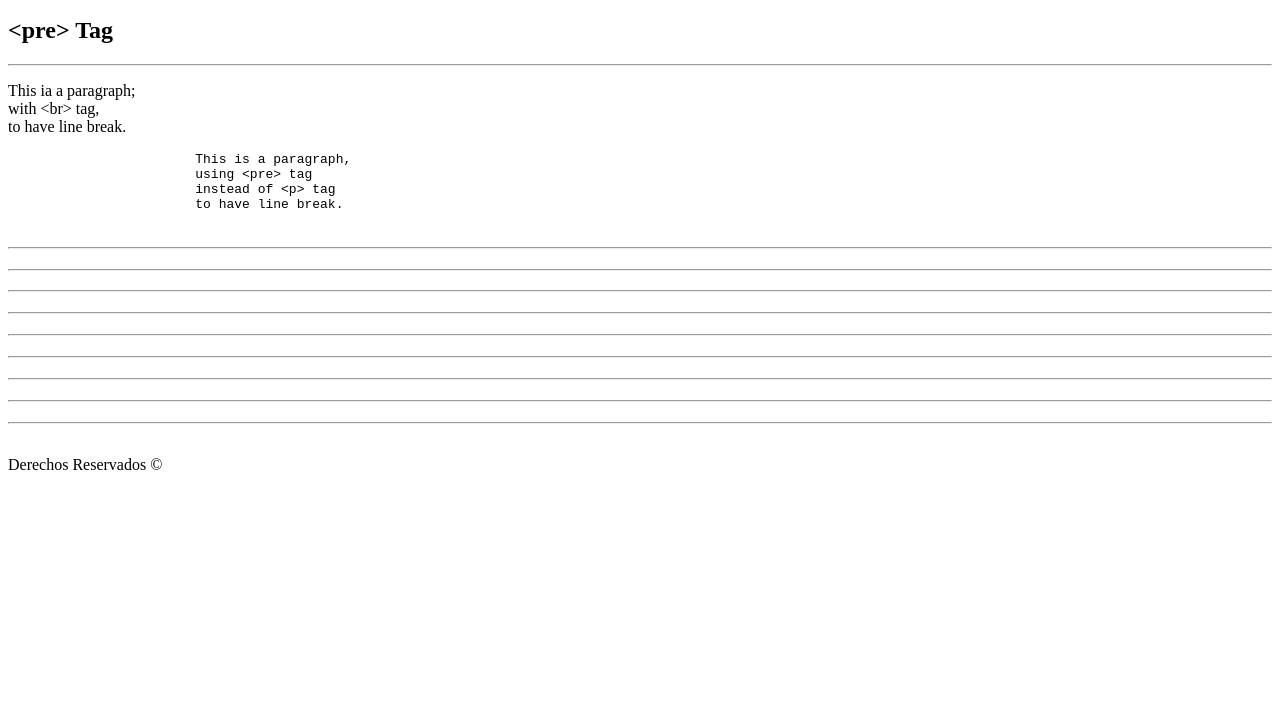
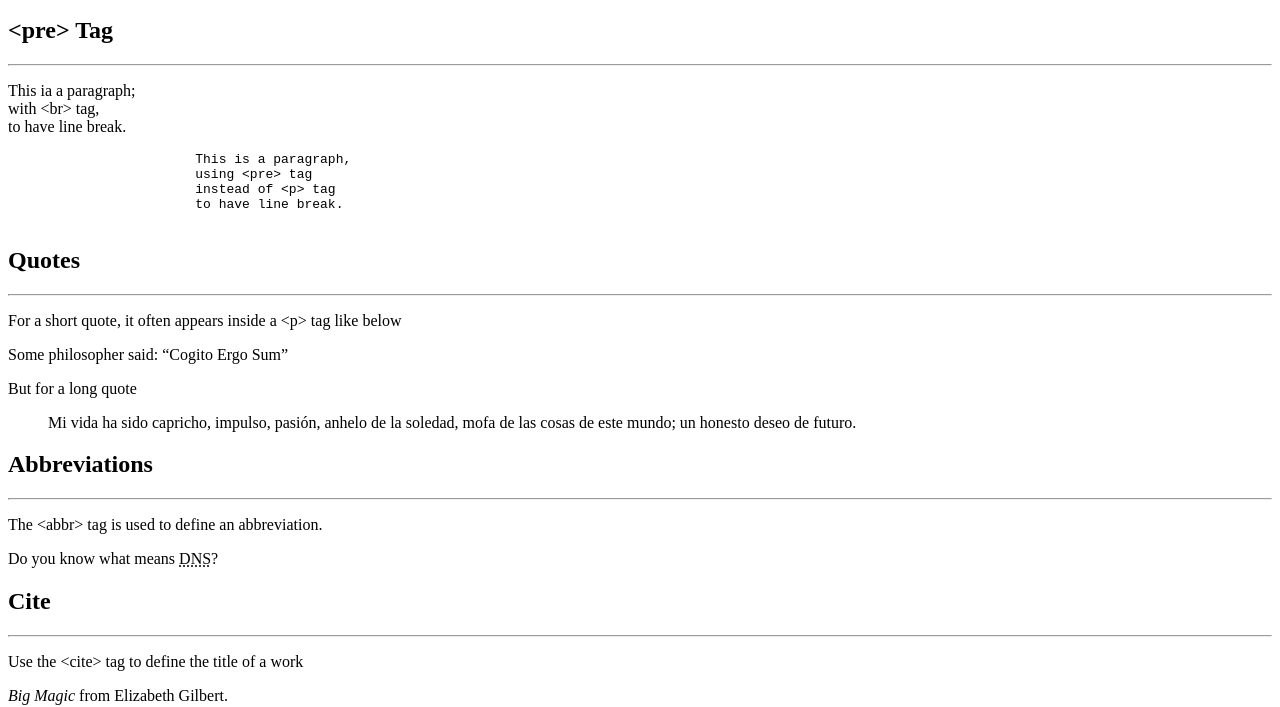
Before and after one commit to NEMOtace/LearningHTML, a plain HTML site: page more.html in a window 1280 px wide. Shown: the part 101-808 px from the top of the page. Drawn offline with Linux system fonts and the light colour scheme.

Commit message:
Agregando ejemplos de algunas etiquetas

```diff
--- a/more.html
+++ b/more.html
@@ -13,7 +13,7 @@
             <h1>Others HTML tags</h1>
         </header>
         <nav>
-            <ul >
+            <ul>
                 <li style="display:inline;"><a href="index.html">Previous</a></li> |
                 <li style="display:inline;"><a href="#1">&lt;pre&gt; Tag</a></li> |
                 <li style="display:inline;"><a href="#2">2</a></li> |
@@ -44,22 +44,30 @@
                     </pre>
                 </article>
                 <article>
-                    <h2 id="2"></h2>
+                    <h2 id="2">Quotes</h2>
                     <hr>
-                    <p></p>
+                    <p>For a short quote, it often appears inside a &lt;p&gt; tag like below</p>
+                    <p>Some philosopher said: <q>Cogito Ergo Sum</q></p>
+                    <p>But for a long quote</p>
+                    <blockquote cite="https://es.wikipedia.org/wiki/Edgar_Allan_Poe">
+                        Mi vida ha sido capricho, impulso, pasión, anhelo de la soledad, mofa de las cosas de este
+                        mundo; un honesto deseo de futuro.
+                    </blockquote>
                 </article>
                 <article>
-                    <h2 id="3"></h2>
+                    <h2 id="3">Abbreviations</h2>
                     <hr>
-                    <p></p>
+                    <p>The &lt;abbr&gt; tag is used to define an abbreviation.</p>
+                    <p>Do you know what means <abbr title="Domain Name System">DNS</abbr>? </p>
                 </article>
                 <article>
-                    <h2 id="4"></h2>
+                    <h2 id="4">Cite</h2>
                     <hr>
-                    <p></p>
+                    <p>Use the  &lt;cite&gt; tag to define the title of a work</p>
+                    <p><cite>Big Magic</cite> from Elizabeth Gilbert.</p>
                 </article>
                 <article>
-                    <h2 id="5"></h2>
+                    <h2 id="5">Picture</h2>
                     <hr>
                     <p></p>
                 </article>
```
Also changed, not shown: index.html (+4 -0 lines).
